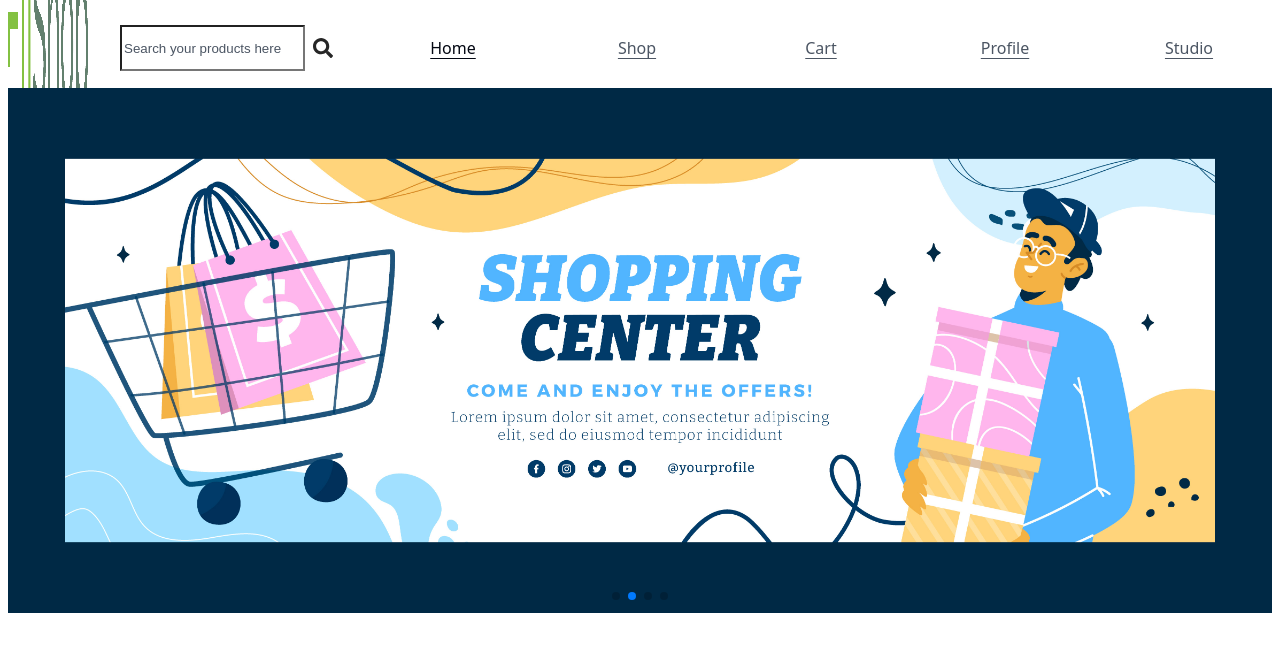
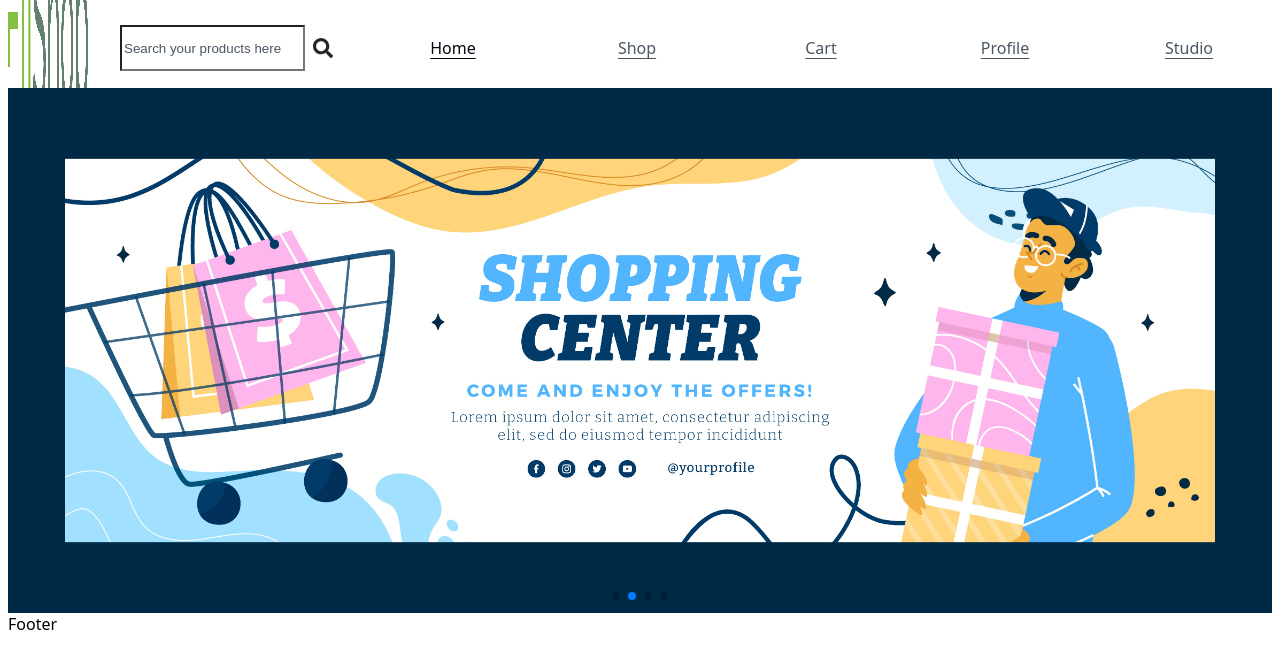
Before and after one commit to Pharadol/EliShop, a Next.js app: page / in a window 1280 px wide. Shown: the top 668 px of the page. Built offline with nearby package versions, Linux system fonts and the light colour scheme.

Commit message:
feat: add footer to layout

```diff
--- a/src/app/layout.tsx
+++ b/src/app/layout.tsx
@@ -1,8 +1,10 @@
 import type { Metadata } from "next";
 import "../styles/globals.css";
 import NavBar from "@/components/NavBar";
+import Footer from "@/components/Footer";
 import "swiper/swiper-bundle.css";
 import StoreProvider from "./StoreProvider";
+
 
 export const metadata: Metadata = {
   title: "Create Next App",
@@ -10,9 +12,9 @@ export const metadata: Metadata = {
 };
 
 export default function RootLayout({
-  children,
+  children
 }: Readonly<{
-  children: React.ReactNode;
+  children: React.ReactNode
 }>) {
   return (
     <html lang="en">
@@ -20,6 +22,7 @@ export default function RootLayout({
         <StoreProvider>
           <NavBar />
           {children}
+          <Footer />
         </StoreProvider>
       </body>
     </html>
--- /dev/null
+++ b/src/components/Footer.tsx
@@ -0,0 +1,11 @@
+import React from 'react'
+
+function Footer() {
+  return (
+    <div>
+      Footer
+    </div>
+  )
+}
+
+export default Footer
```
